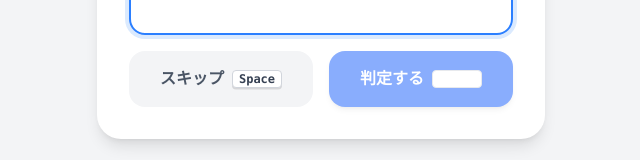
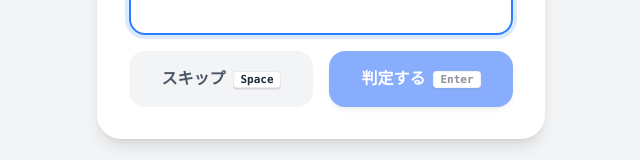
Before and after one commit to nullhodo/phonetic-code-trainer, a React (Vite) app: page / in a window 1280 px wide. Shown: the part 361-521 px from the top of the page, without its empty margins (319-959 px from the left). Built offline with nearby package versions, Linux system fonts and the light colour scheme; a web font is replaced by a local one.

Commit message:
fix(ui): 白背景ボタン上でのKbdコンポーネント文字見づらさ・文字消えの修正

```diff
--- a/src/components/Kbd.tsx
+++ b/src/components/Kbd.tsx
@@ -8,7 +8,7 @@ type KbdProps = {
 export const Kbd: React.FC<KbdProps> = ({ children, className = "" }) => {
     return (
         <kbd
-            className={`inline-flex items-center justify-center min-w-[1.4em] px-1.5 py-0.5 text-xs font-mono font-bold leading-none text-gray-700 bg-white border border-gray-300 rounded shadow-[0_1.5px_0_0_rgba(0,0,0,0.12)] select-none ${className}`}
+            className={`inline-flex items-center justify-center min-w-[1.4em] px-1.5 py-0.5 text-[11px] font-mono font-bold leading-none text-gray-800 bg-white border border-gray-200/80 rounded shadow-[0_1.5px_0_0_rgba(0,0,0,0.12)] select-none shrink-0 ${className}`}
         >
             {children}
         </kbd>
--- a/src/components/PracticeView.tsx
+++ b/src/components/PracticeView.tsx
@@ -179,9 +179,7 @@ export const PracticeView: React.FC = () => {
                             className="flex-1 py-4 text-white bg-blue-600 rounded-2xl font-bold hover:bg-blue-700 disabled:opacity-50 disabled:cursor-not-allowed transition-colors flex items-center justify-center gap-2 shadow-md"
                         >
                             <span>判定する</span>
-                            <Kbd className="bg-blue-500/80 text-white border-blue-400/50 shadow-none">
-                                Enter
-                            </Kbd>
+                            <Kbd>Enter</Kbd>
                         </button>
                     </div>
                 </div>
@@ -299,9 +297,7 @@ export const PracticeView: React.FC = () => {
                             <span>次の問題へ</span>
                             <ArrowRight className="w-5 h-5 ml-2" />
                         </div>
-                        <Kbd className="bg-gray-700 text-gray-200 border-gray-600 shadow-none">
-                            Enter
-                        </Kbd>
+                        <Kbd>Enter</Kbd>
                     </button>
                 </div>
             )}
--- a/src/components/QuizView.tsx
+++ b/src/components/QuizView.tsx
@@ -203,9 +203,7 @@ export const QuizView: React.FC = () => {
                             className="flex-1 py-4 text-white bg-blue-600 rounded-2xl font-bold hover:bg-blue-700 disabled:opacity-50 disabled:cursor-not-allowed transition-colors flex items-center justify-center gap-2 shadow-md"
                         >
                             <span>判定する</span>
-                            <Kbd className="bg-blue-500/80 text-white border-blue-400/50 shadow-none">
-                                Enter
-                            </Kbd>
+                            <Kbd>Enter</Kbd>
                         </button>
                     </div>
                 </div>
@@ -313,9 +311,7 @@ export const QuizView: React.FC = () => {
                                 <span>次の問題へ</span>
                                 <ArrowRight className="w-5 h-5 ml-2" />
                             </div>
-                            <Kbd className="bg-gray-700 text-gray-200 border-gray-600 shadow-none">
-                                Enter
-                            </Kbd>
+                            <Kbd>Enter</Kbd>
                         </button>
                     )}
                 </div>
```
